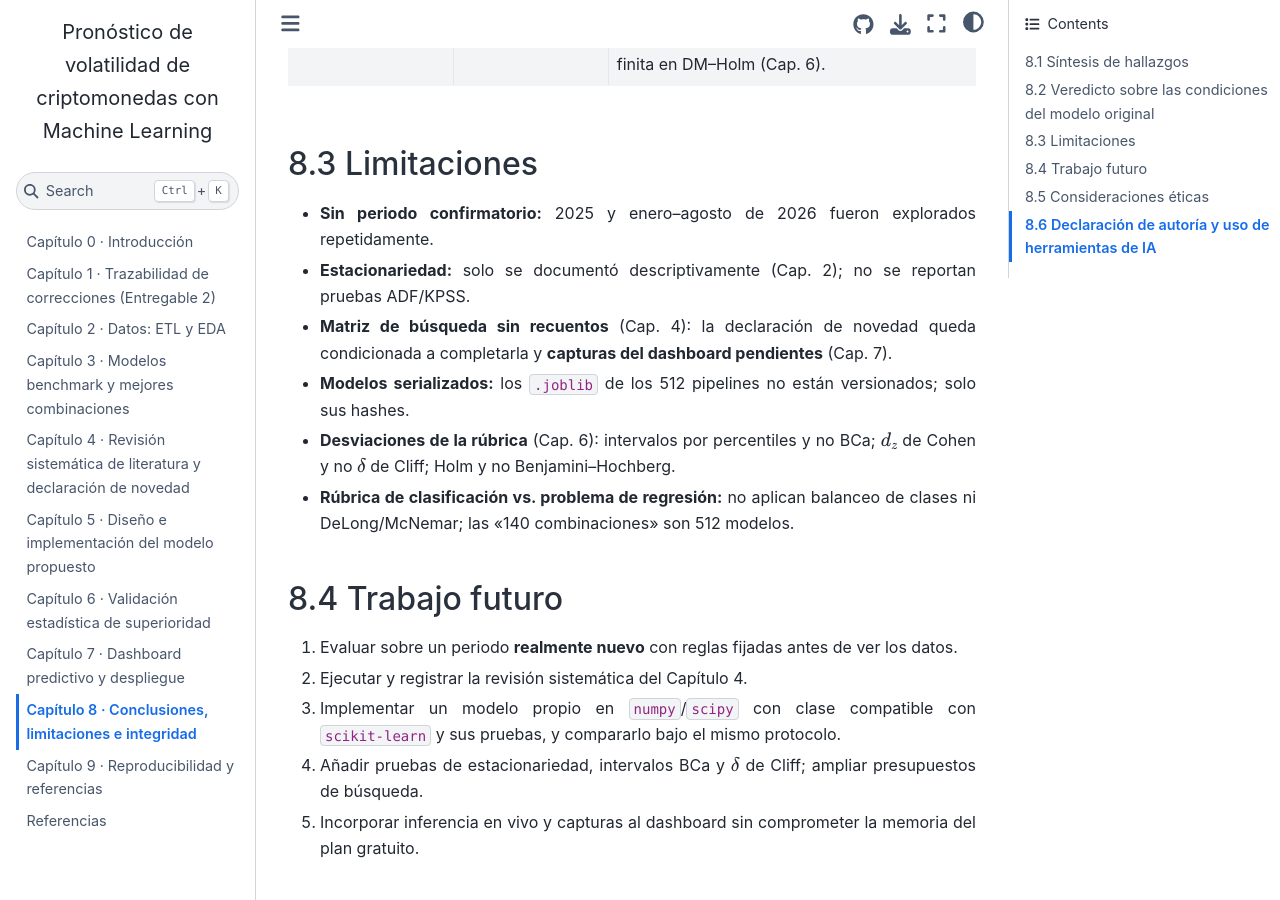
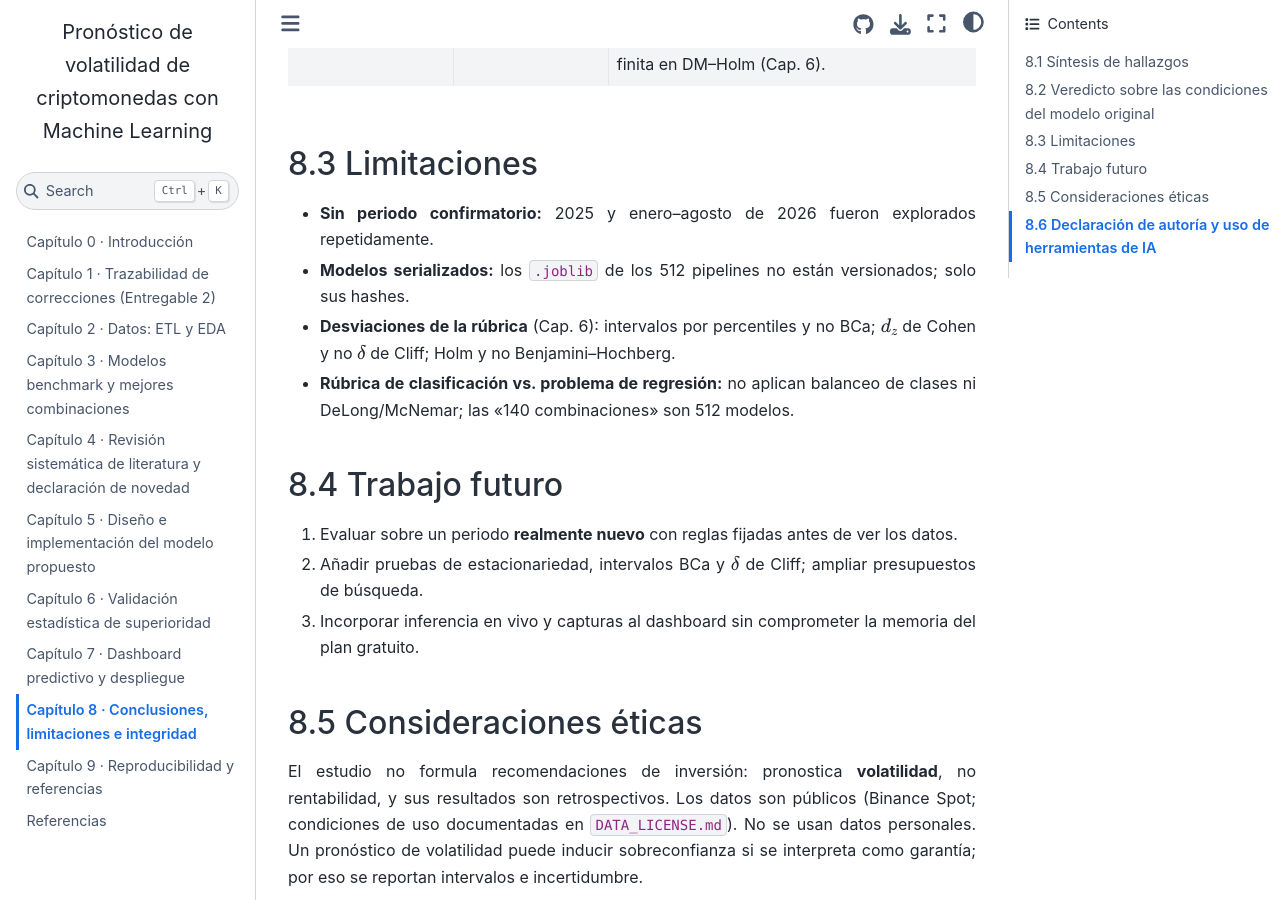
Before and after one commit to Bernal023/MachineLearning_202630, a Jupyter Book: the page built from book/cap08_conclusiones.md, in a window 1280 px wide and 900 px high, scrolled down 1137 px. Built offline with Jupyter Book 1.0.4 settings and Sphinx 7.4.7 and the Sphinx Book theme 1.1.4, drawn with Linux system fonts in a browser that asks for light colours.

Commit message:
Revise limitations and future work in conclusions
Updated limitations and future work sections with revised points and removed redundant items.

```diff
--- a/book/cap08_conclusiones.md
+++ b/book/cap08_conclusiones.md
@@ -57,8 +57,6 @@ un piloto acotado y no un ranking universal de optimizadores.
 ## 8.3 Limitaciones
 
 - **Sin periodo confirmatorio:** 2025 y enero–agosto de 2026 fueron explorados repetidamente.
-- **Estacionariedad:** solo se documentó descriptivamente (Cap. 2); no se reportan pruebas ADF/KPSS.
-- **Matriz de búsqueda sin recuentos** (Cap. 4): la declaración de novedad queda condicionada a completarla y **capturas del dashboard pendientes** (Cap. 7).
 - **Modelos serializados:** los `.joblib` de los 512 pipelines no están versionados; solo sus hashes.
 - **Desviaciones de la rúbrica** (Cap. 6): intervalos por percentiles y no BCa; $d_z$ de Cohen y no $\delta$ de Cliff; Holm y no Benjamini–Hochberg.
 - **Rúbrica de clasificación vs. problema de regresión:** no aplican balanceo de clases ni DeLong/McNemar; las «140 combinaciones» son 512 modelos.
@@ -66,10 +64,8 @@ un piloto acotado y no un ranking universal de optimizadores.
 ## 8.4 Trabajo futuro
 
 1. Evaluar sobre un periodo **realmente nuevo** con reglas fijadas antes de ver los datos.
-2. Ejecutar y registrar la revisión sistemática del Capítulo 4.
-3. Implementar un modelo propio en `numpy`/`scipy` con clase compatible con `scikit-learn` y sus pruebas, y compararlo bajo el mismo protocolo.
-4. Añadir pruebas de estacionariedad, intervalos BCa y $\delta$ de Cliff; ampliar presupuestos de búsqueda.
-5. Incorporar inferencia en vivo y capturas al dashboard sin comprometer la memoria del plan gratuito.
+2. Añadir pruebas de estacionariedad, intervalos BCa y $\delta$ de Cliff; ampliar presupuestos de búsqueda.
+3. Incorporar inferencia en vivo y capturas al dashboard sin comprometer la memoria del plan gratuito.
 
 ## 8.5 Consideraciones éticas
 
```
